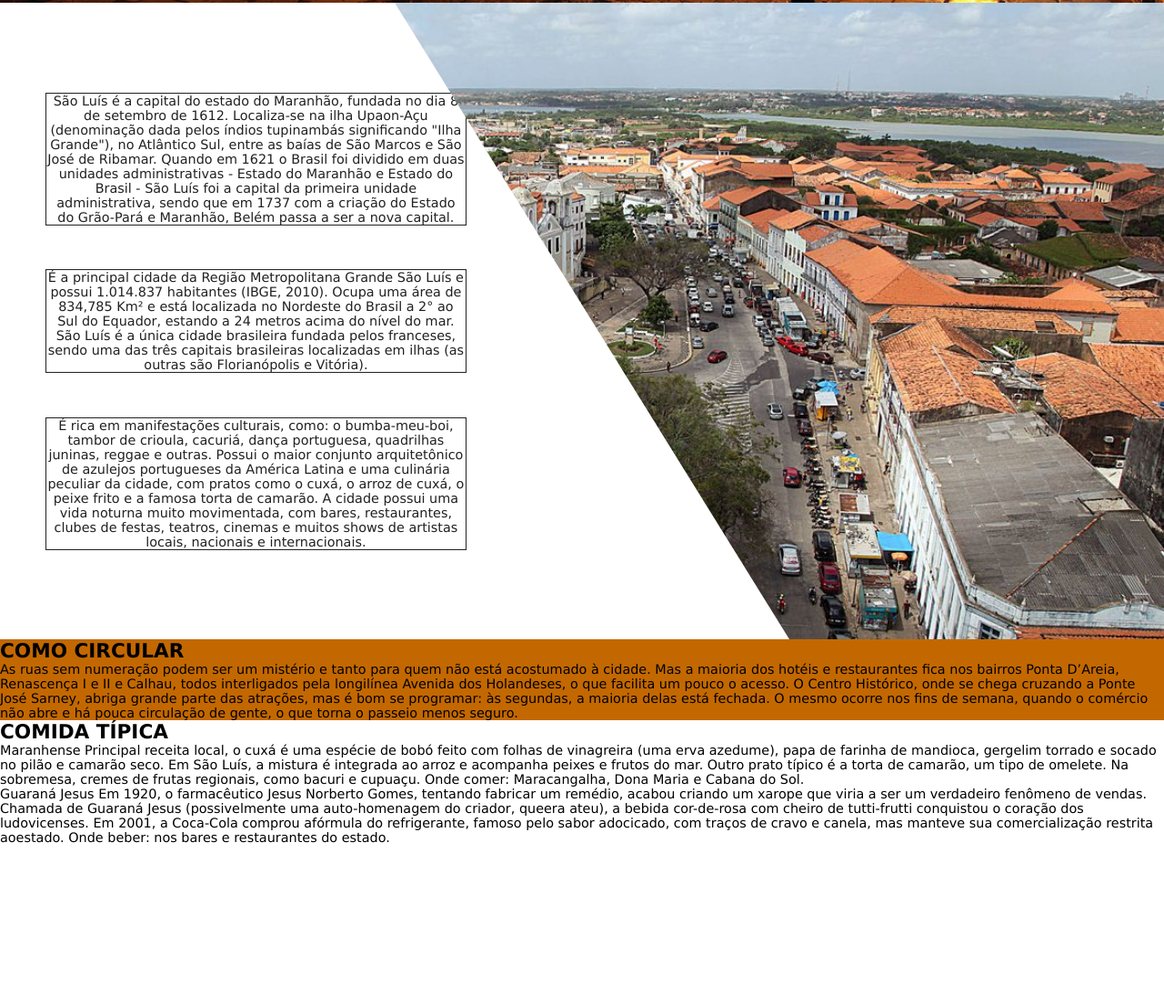
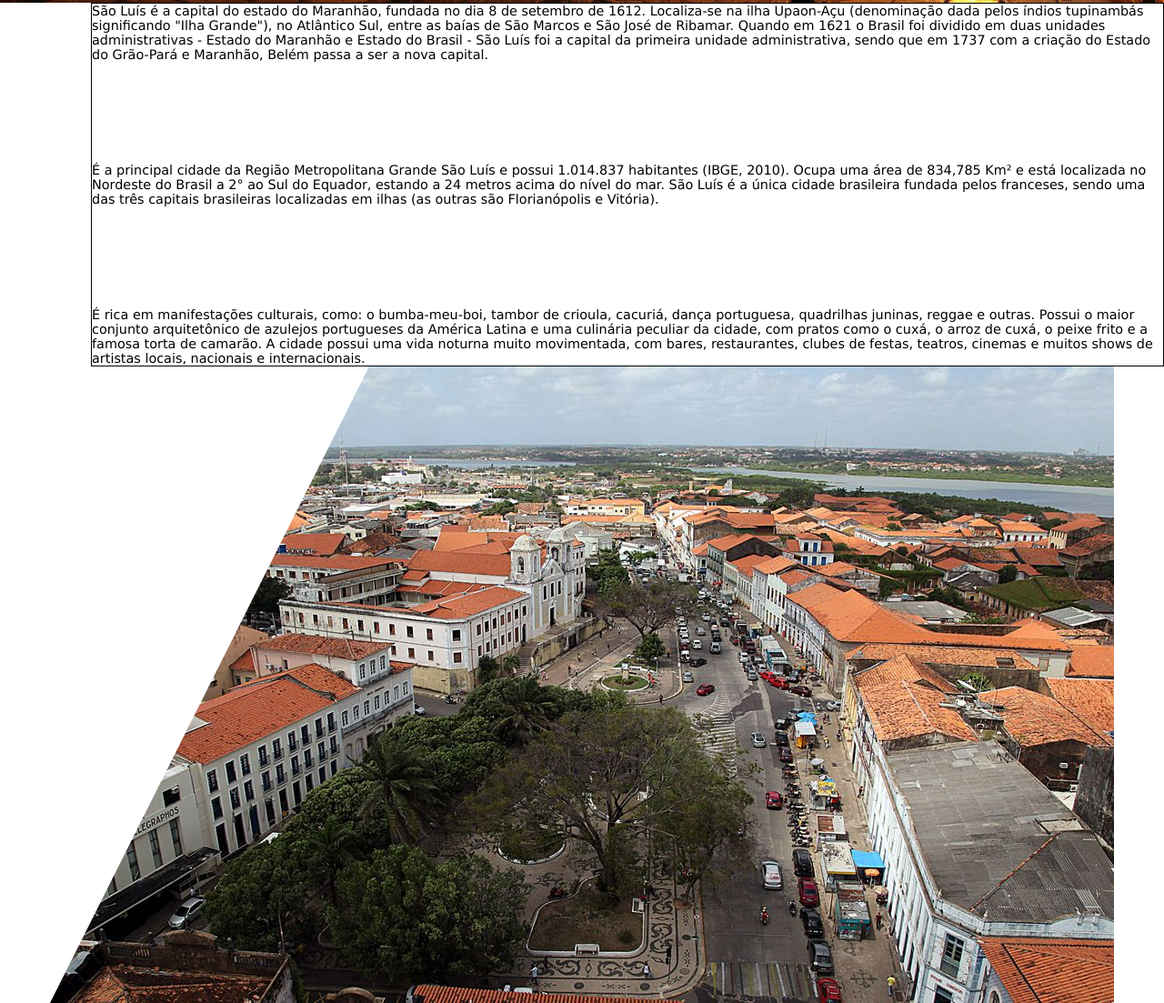
Before and after one commit to felix-gustavo/laboratorio-01-LPWEB, a plain HTML site: page questao-02/index.html in a window 1280 px wide. Shown: the part 637-1740 px from the top of the page at 91% size. Before the commit the page ends 1566 px from the top, so only its background shows below. Drawn offline with Linux system fonts and the light colour scheme.

Commit message:
alter intro section

```diff
--- a/questao-02/index.html
+++ b/questao-02/index.html
@@ -16,14 +16,14 @@
     </header>
     <main>
         <section class="intro">
-            <div class="texto">
+            <div>
                 <p>São Luís é a capital do estado do Maranhão, fundada no dia 8 de setembro de 1612. Localiza-se na ilha Upaon-Açu (denominação dada pelos índios tupinambás significando "Ilha Grande"), no Atlântico Sul, entre as baías de São Marcos e São José de Ribamar. Quando em 1621 o Brasil foi dividido em duas unidades administrativas - Estado do Maranhão e Estado do Brasil - São Luís foi a capital da primeira unidade administrativa, sendo que em 1737 com a criação do Estado do Grão-Pará e Maranhão, Belém passa a ser a nova capital.</p>
                 <p>É a principal cidade da Região Metropolitana Grande São Luís e possui 1.014.837 habitantes (IBGE, 2010). Ocupa uma área de 834,785 Km² e está localizada no Nordeste do Brasil a 2° ao Sul do Equador, estando a 24 metros acima do nível do mar. São Luís é a única cidade brasileira fundada pelos franceses, sendo uma das três capitais brasileiras localizadas em ilhas (as outras são Florianópolis e Vitória).</p>
                 <p>É rica em manifestações culturais, como: o bumba-meu-boi, tambor de crioula, cacuriá, dança portuguesa, quadrilhas juninas, reggae e outras. Possui o maior conjunto arquitetônico de azulejos portugueses da América Latina e uma culinária peculiar da cidade, com pratos como o cuxá, o arroz de cuxá, o peixe frito e a famosa torta de camarão. A cidade possui uma vida noturna muito movimentada, com bares, restaurantes, clubes de festas, teatros, cinemas e muitos shows de artistas locais, nacionais e internacionais.</p>
             </div>
-            <!-- <img src="img/centro-historico.jpg" alt="centro historico"/> -->
+            <img src="img/centro-historico.jpg" alt="centro historico"/>
         </section>
-        <section class="como-circular">
+        <!-- <section class="como-circular">
             <h2>COMO CIRCULAR</h2>
             <p>As ruas sem numeração podem ser um mistério e tanto para quem não está acostumado à cidade. Mas a maioria dos hotéis e restaurantes fica nos bairros Ponta D’Areia, Renascença I e II e Calhau, todos interligados pela longilínea Avenida dos Holandeses, o que facilita um pouco o acesso. O Centro Histórico, onde se chega cruzando a Ponte José Sarney, abriga grande parte das atrações, mas é bom se programar: às segundas, a maioria delas está fechada. O mesmo ocorre nos fins de semana, quando o comércio não abre e há pouca circulação de gente, o que torna o passeio menos seguro.</p>
         </section>
@@ -31,7 +31,7 @@
             <h2>COMIDA TÍPICA</h2>
             <p>Maranhense Principal receita local, o cuxá é uma espécie de bobó feito com folhas de vinagreira (uma erva azedume), papa de farinha de mandioca, gergelim torrado e socado no pilão e camarão seco. Em São Luís, a mistura é integrada ao arroz e acompanha peixes e frutos do mar. Outro prato típico é a torta de camarão, um tipo de omelete. Na sobremesa, cremes de frutas regionais, como bacuri e cupuaçu. Onde comer: Maracangalha, Dona Maria e Cabana do Sol.</p>
             <p>Guaraná Jesus Em 1920, o farmacêutico Jesus Norberto Gomes, tentando fabricar um remédio, acabou criando um xarope que viria a ser um verdadeiro fenômeno de vendas. Chamada de Guaraná Jesus (possivelmente uma auto-homenagem do criador, queera ateu), a bebida cor-de-rosa com cheiro de tutti-frutti conquistou o coração dos ludovicenses. Em 2001, a Coca-Cola comprou afórmula do refrigerante, famoso pelo sabor adocicado, com traços de cravo e canela, mas manteve sua comercialização restrita aoestado. Onde beber: nos bares e restaurantes do estado.</p>
-        </section>
+        </section> -->
     </main>
 </body>
 </html>
--- a/questao-02/styles.css
+++ b/questao-02/styles.css
@@ -1,6 +1,7 @@
 * {
     margin: 0;
     padding: 0;
+    box-sizing: border-box;
     font-family: 'Lucida Sans', 'Lucida Sans Regular', 'Lucida Grande', 'Lucida Sans Unicode', Geneva, Verdana, sans-serif;
 }
 
@@ -28,7 +29,6 @@ header p {
     font-weight: bold;
     text-shadow: 1px 1px 3px black;
     animation: fadeIn 3s;
-    /* border: solid; */
 }
 
 main {
@@ -36,48 +36,27 @@ main {
     height: 100%;
     margin: 0 auto;
     font-size: .9rem;
-    /* border: 2px solid; */
-    /* text-align: center; */
-    /* background-color: rgb(255, 255, 255); */
 }
 
 .intro {
-    width: 100%;
-    height: 100%;
-    /* padding: 150px 0; */
-    /* display: flex;
-    align-items: center; */
-    /* background-color: rgb(224, 224, 224); */
-    background-image: url("./img/centro-historico.jpg");
-    background-size: cover;
+    display: flex;
+    align-items: center;
 }
 
-/* .intro img {
-    width: 45%;
-    border-radius: 4px;
-    margin-right: 3%;
-} */
-
-.intro .texto {
-    padding: 50px;
-    /* margin: 50px; */
-    height: 600px;
-    width: 60%;
-    display: flex;
-    flex-direction: column;
-    justify-content: space-evenly;
-    /* align-items: flex-end; */
-    /* text-align: end; */
-    /* text-indent: 6%; */
-    clip-path: polygon(0% 0%, 0% 100%, 100% 100%, 50% 0%);
-    color: rgb(33, 33, 33);
-    background-color: white;
-    /* background-image: linear-gradient(to right, white 60%, rgba(0, 0, 0, 0)); */
+/* background-image: linear-gradient(to right, white 60%, rgba(0, 0, 0, 0)); */
+.intro img {
+    /* shape-outside: polygon(30% 0%, 0% 100%, 100% 100%, 100% 0%); */
+    clip-path: polygon(30% 0%, 0% 100%, 100% 100%, 100% 0%);
 }
 
-.texto p:nth-child(n) {
-    width: calc(60%);
+.intro div {
+    height: 400px;
+    display: flex;
+    justify-content: space-between;
+    flex-direction: column;
+    /* text-align: end; */
     border: 1px solid;
+    margin-left: 100px;
 }
 
 .como-circular {
```
